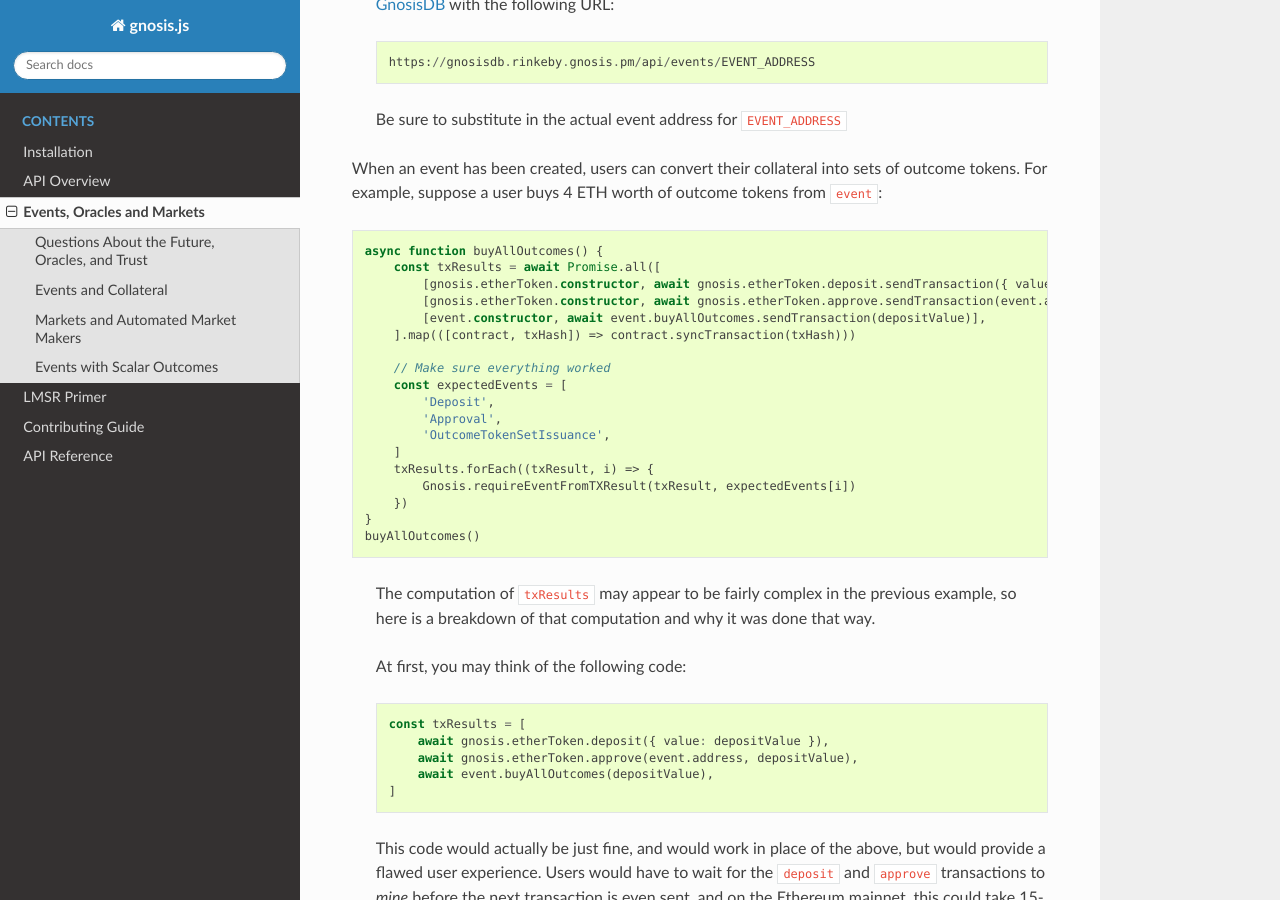
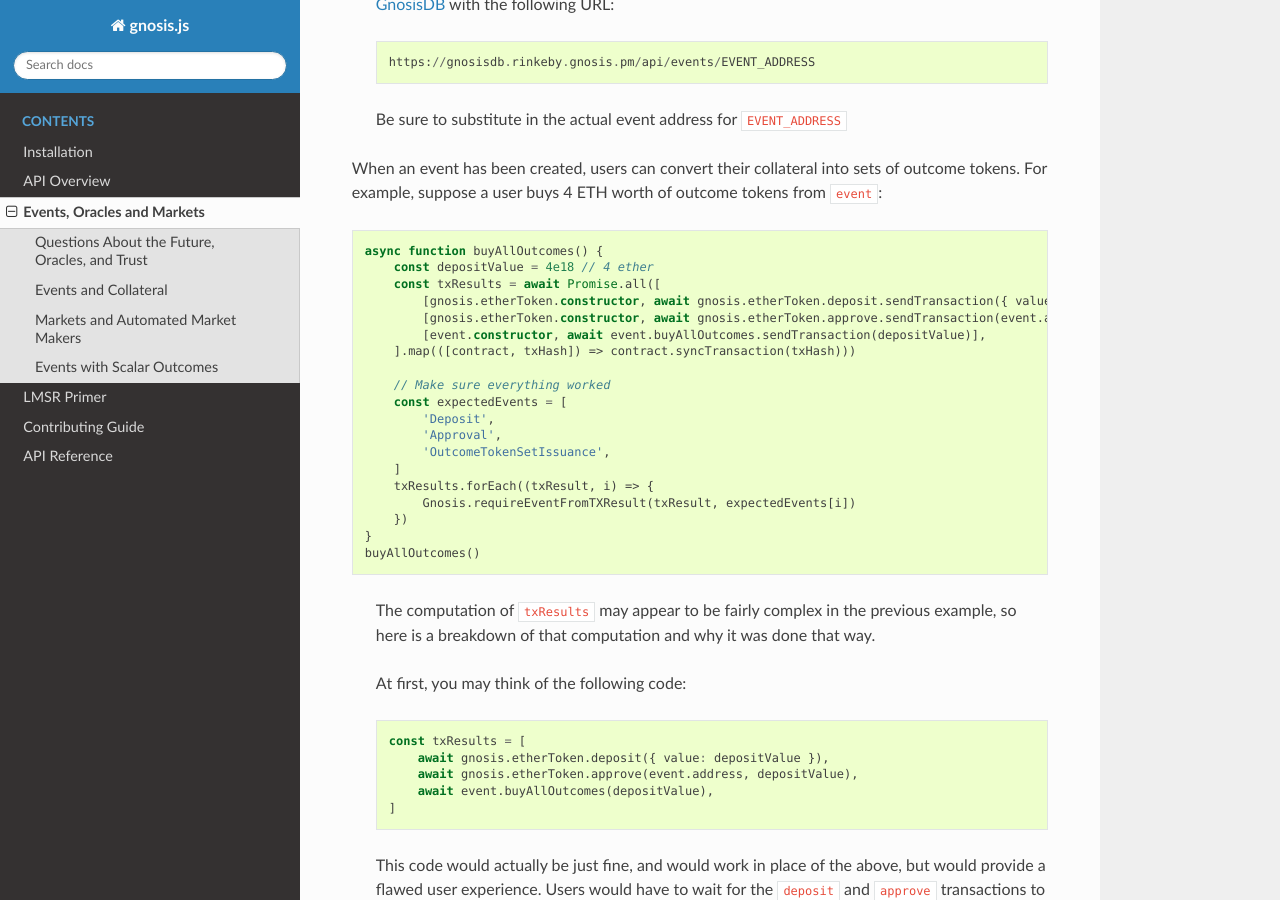
Before and after one commit to gnosis/pm-js, a Sphinx documentation site: the page built from docs/source/events-oracles-and-markets.md, in a window 1280 px wide and 900 px high, scrolled down 2174 px. Built offline with Sphinx 7.4.7 and the Read the Docs theme 2.0.0, drawn with Linux system fonts in a browser that asks for light colours.

Commit message:
Add missing depositValue

````diff
--- a/docs/source/events-oracles-and-markets.md
+++ b/docs/source/events-oracles-and-markets.md
@@ -83,6 +83,7 @@ When an event has been created, users can convert their collateral into sets of
 
 ```js
 async function buyAllOutcomes() {
+    const depositValue = 4e18 // 4 ether
     const txResults = await Promise.all([
         [gnosis.etherToken.constructor, await gnosis.etherToken.deposit.sendTransaction({ value: depositValue })],
         [gnosis.etherToken.constructor, await gnosis.etherToken.approve.sendTransaction(event.address, depositValue)],
````
